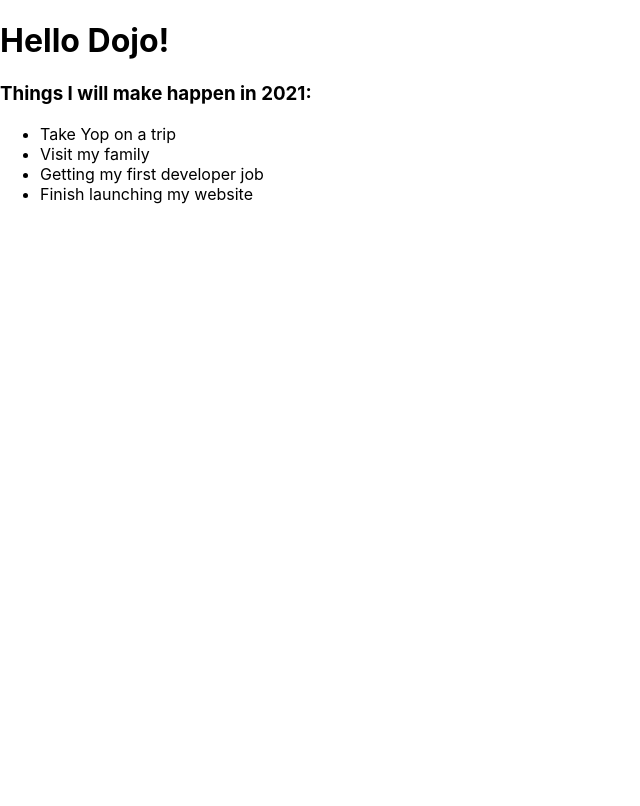
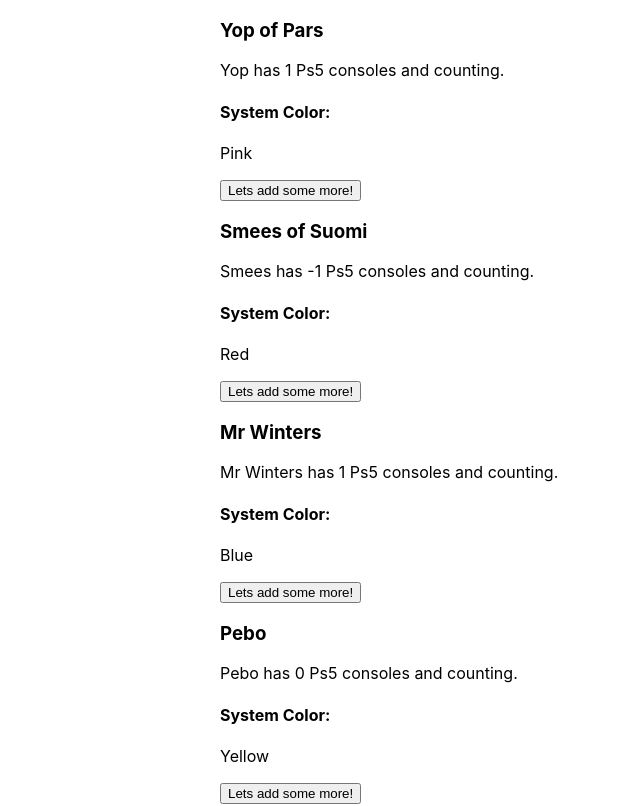
Before and after one commit to laho88/react_projects, a React (Create React App) app: page / in a window 1280 px wide. Shown: the top 806 px of the page, without its empty margins (0-640 px from the left). Built offline with nearby package versions, Linux system fonts and the light colour scheme.

Commit message:
Added button to update a counter on a component

```diff
--- a/src/App.css
+++ b/src/App.css
@@ -1,10 +1,10 @@
-.App {
+/*.App {
   text-align: left;
-}
+*/
 
-.App-logo {
-  height: 40vmin;
-  pointer-events: none;
+.persons-list {
+    margin-left: 220px;
+
 }
 
 
@@ -18,16 +18,3 @@
   font-size: calc(10px + 2vmin);
   color: white;
 }
-
-.App-link {
-  color: #61dafb;
-}
-
-@keyframes App-logo-spin {
-  from {
-    transform: rotate(0deg);
-  }
-  to {
-    transform: rotate(360deg);
-  }
-}
--- a/src/App.js
+++ b/src/App.js
@@ -1,19 +1,20 @@
-import React from "react"
+import React from "react";
+import Person from "./components/Person";
 import './App.css';
 
 function App() {
-  return (
-    <div className="App">
-      <h1>Hello Dojo!</h1>
-      <h3>Things I will make happen in 2021:</h3>
-      <ul>
-        <li>Take Yop on a trip</li>
-        <li>Visit my family</li>
-        <li>Getting my first developer job</li>
-        <li>Finish launching my website</li>
-      </ul>
-    </div>
-  );
-}
+
+
+    return (
+        <div className="persons-list">
+            < Person firstName="Yop" lastName="of Pars" ps5Consoles="1" consoleColor = "Pink"/>
+            < Person firstName="Smees" lastName="of Suomi" ps5Consoles="-1" consoleColor = "Red"/>
+            < Person firstName = "Mr Winters" lastName = "" ps5Consoles = "1" consoleColor = "Blue"/>
+            < Person firstName="Pebo" lastName = "" ps5Consoles = "0" consoleColor = "Yellow"/>
+            < Person firstName="Husalu" lastName = "" ps5Consoles = "0" consoleColor = "Pink"/>
+        </div>
+        );
+    //};
+};
 
 export default App;
--- /dev/null
+++ b/src/components/Person.js
@@ -0,0 +1,47 @@
+import React from "react";
+// import PropTypes from 'prop-types';
+
+
+class Person extends React.Component {
+    constructor(props) {
+        super(props);
+        this.props = {
+            firstName:"",
+            lastName: "",
+            ps5Consoles: "",
+            consoleColor :""
+        }
+        this.state = {
+            consoleCount: 0,
+        };
+    }
+    componentDidMount(){
+       this.setState({
+            consoleCount: Number(this.props.ps5Consoles)})
+    }
+
+    handleClick = () => {
+        this.setState({
+            consoleCount: this.state.consoleCount+1,
+        },
+        function () {
+            console.log("done working");
+        });
+    }
+
+    render() {
+        console.log("props:", this.props);
+
+        console.log("state:", this.state);
+        return(
+            <div>
+                <h3>{this.props.firstName} {this.props.lastName}</h3>
+                <p>{this.props.firstName} has {this.state.consoleCount} Ps5 consoles and counting.</p>
+                <h4>System Color:</h4>
+                <p>{this.props.consoleColor}</p>
+                <button onClick={this.handleClick}>Lets add some more!</button>
+            </div>
+        )
+    };
+}
+export default Person;
```
Also changed, not shown: src/components/App(old).js (added, +19 -0 lines), 1 other file (tests, documents, lock files or other folders).
